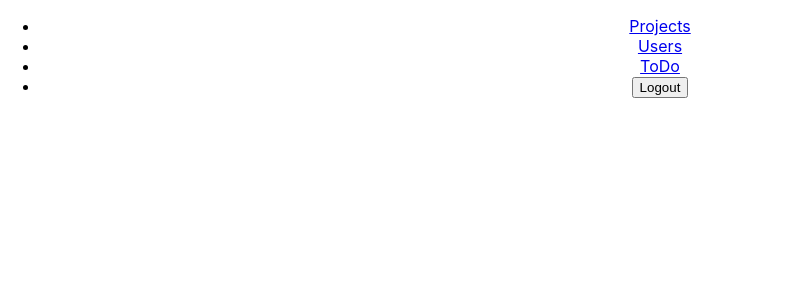
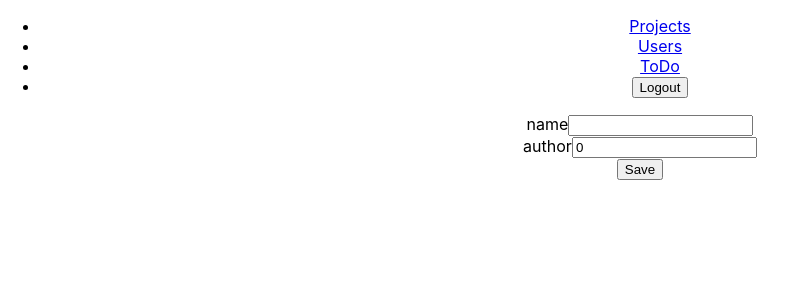
Before and after one commit to mbackReserved/GB_DRF2, a React (Create React App) app in the folder userapi/frontend/: page /Projects/create in a window 1280 px wide. Shown: the top 300 px of the page, without its empty margins (0-797 px from the left). Built offline with nearby package versions, Linux system fonts and the light colour scheme; no server answers.

Commit message:
create project form with console.log

```diff
--- a/userapi/frontend/src/App.js
+++ b/userapi/frontend/src/App.js
@@ -5,9 +5,10 @@ import UserList from './components/User';
 import axios from 'axios';
 import ProjectList from './components/Projects';
 import ToDoList from './components/Todo';
-import {HashRouter, Route, Link, BrowserRouter} from 'react-router-dom'
+import {HashRouter, Route, Switch, Redirect, Link, BrowserRouter} from 'react-router-dom'
 import LoginForm from './components/Auth';
 import Cookies from 'universal-cookie'
+import ProjectForm from './components/ProjectForm'
 
 
 class App extends React.Component {
@@ -119,6 +120,7 @@ class App extends React.Component {
           {this.is_authentificated() ? <button onClick={() => this.logout()}>Logout</button> : <Link to='/login'>Login</Link>}
         </li>
         </ul></nav>
+        <Route exact path='/Projects/create' component={() => <ProjectForm />}/>
         <Route exact path='/Projects' component={() => <ProjectList items={this.state.items} deleteProject={(id) => this.deleteProject(id)} />} />
         <Route exact path='/Users' component={() => <UserList users={this.state.users}/>} />
         <Route exact path='/Todo' component={() => <ToDoList todos={this.state.todos}/>} />
--- /dev/null
+++ b/userapi/frontend/src/components/ProjectForm.js
@@ -0,0 +1,37 @@
+import React from 'react'
+
+
+class BookForm extends React.Component {
+    constructor(props) {
+        super(props)
+        this.state = {name: '', author: 0}
+    }
+    handleChange(event)
+        {this.setState(
+            {[event.target.name]: event.target.value}
+            );
+        }
+    handleSubmit(event) {
+        console.log(this.state.name)
+        console.log(this.state.author)
+        event.preventDefault()
+    }
+    render() {
+        return (
+            <form onSubmit={(event)=> this.handleSubmit(event)}>
+                <div className="form-group">
+                    <label for="login">name</label>
+                    <input type="text" className="form-control" name="name"
+                    value={this.state.name} onChange={(event)=>this.handleChange(event)} />
+                </div>
+                <div className="form-group">
+                    <label for="author">author</label>
+                    <input type="number" className="form-control" name="author"
+                    value={this.state.author} onChange={(event)=>this.handleChange(event)} />
+                </div>
+                <input type="submit" className="btn btn-primary" value="Save" />
+            </form>
+            );
+        }
+}
+export default BookForm
--- a/userapi/frontend/src/components/Projects.js
+++ b/userapi/frontend/src/components/Projects.js
@@ -1,4 +1,6 @@
 import React from "react";
+import {Link} from 'react-router-dom'
+
 
 const ProjectItem = ({item, deleteProject}) => {
     return (
@@ -21,6 +23,7 @@ const ProjectItem = ({item, deleteProject}) => {
 
 const ProjectList = ({items, deleteProject}) => {
     return (
+        <div>
         <table>
             <tr>
                 <th>Name</th>
@@ -30,6 +33,8 @@ const ProjectList = ({items, deleteProject}) => {
             </tr>
             {items.map((project) => <ProjectItem item={project} deleteProject = {deleteProject}/>)}
         </table>
+        <Link to='/Projects/create'>Create</Link>
+        </div>
     )
 }
 
```
